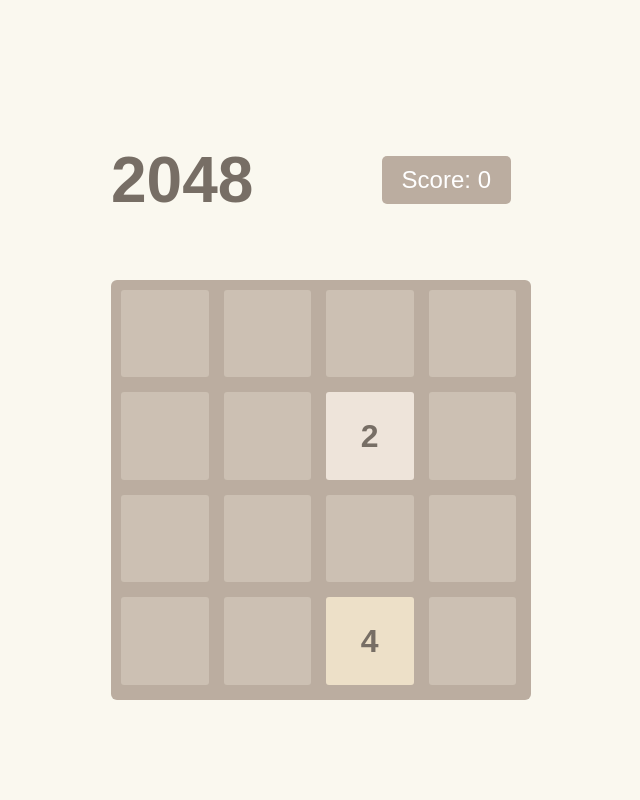
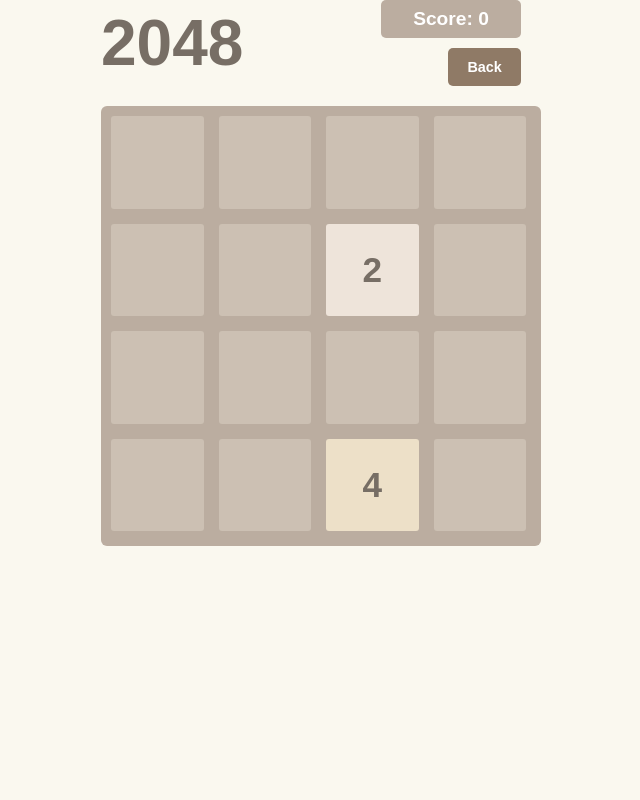
Before and after one commit to harshrajsinhraulji/GameDashboard, a PHP site: page /games/2048/index.html in a window 1280 px wide. Shown: the whole page, without its empty margins (319-959 px from the left). Run offline with PHP 8.4, Linux system fonts and the light colour scheme.

Commit message:
mod: changes in 2048 game

```diff
--- a/games/2048/2048.css
+++ b/games/2048/2048.css
@@ -1,32 +1,53 @@
+/* games/2048/2048.css */
 body {
-    font-family: Arial, sans-serif;
+    font-family: 'Poppins', sans-serif;
     background-color: #faf8ef;
     color: #776e65;
     display: flex;
     justify-content: center;
     align-items: center;
-    height: 100vh;
+    height: 100%;
     margin: 0;
+    -webkit-font-smoothing: antialiased;
 }
-.container { text-align: center; }
+
+.container {
+    text-align: center;
+}
+
 .header {
     display: flex;
     justify-content: space-between;
     align-items: center;
-    width: 400px;
+    width: 420px;
     margin-bottom: 20px;
 }
-h1 { font-size: 4em; }
+
+.header h1 {
+    font-size: 4em;
+    margin: 0;
+}
+
+.header-right {
+    display: flex;
+    flex-direction: column;
+    align-items: flex-end;
+    gap: 10px;
+}
+
 .score-container {
     background-color: #bbada0;
-    padding: 10px 20px;
+    padding: 8px 20px;
     border-radius: 5px;
-    font-size: 1.5em;
+    font-size: 1.2em;
+    font-weight: 600;
     color: white;
+    min-width: 100px;
 }
+
 #game-board {
-    width: 400px;
-    height: 400px;
+    width: 420px;
+    height: 420px;
     background-color: #bbada0;
     border-radius: 6px;
     display: grid;
@@ -36,20 +57,23 @@
     padding: 10px;
     position: relative;
 }
+
 .tile {
-    width: 87.5px;
-    height: 87.5px;
+    width: 92.5px;
+    height: 92.5px;
     border-radius: 3px;
     background-color: #ccc0b3;
     display: flex;
     justify-content: center;
     align-items: center;
-    font-size: 2em;
+    font-size: 2.2em;
     font-weight: bold;
+    color: #776e65;
 }
+
 /* Tile Colors */
-[data-value="2"] { background-color: #eee4da; color: #776e65; }
-[data-value="4"] { background-color: #ede0c8; color: #776e65; }
+[data-value="2"] { background-color: #eee4da; }
+[data-value="4"] { background-color: #ede0c8; }
 [data-value="8"] { background-color: #f2b179; color: #f9f6f2; }
 [data-value="16"] { background-color: #f59563; color: #f9f6f2; }
 [data-value="32"] { background-color: #f67c5f; color: #f9f6f2; }
@@ -59,3 +83,29 @@
 [data-value="512"] { background-color: #edc850; color: #f9f6f2; }
 [data-value="1024"] { background-color: #edc53f; color: #f9f6f2; }
 [data-value="2048"] { background-color: #edc22e; color: #f9f6f2; }
+[data-value="4096"] { background-color: #3c3a32; color: #f9f6f2; }
+
+/* Overlay */
+.overlay {
+    position: absolute;
+    top: 0; left: 0; right: 0; bottom: 0;
+    background-color: rgba(238, 228, 218, 0.73);
+    display: flex; flex-direction: column;
+    justify-content: center; align-items: center;
+    color: #776e65;
+    opacity: 1;
+    transition: opacity 0.3s;
+}
+.overlay.hidden {
+    opacity: 0;
+    pointer-events: none;
+}
+.overlay h2 { font-size: 3em; }
+.overlay p { font-size: 1.5em; margin: 0.5em 0 1em; }
+.game-btn {
+    padding: 0.7rem 1.2rem; font-size: 0.9rem; font-weight: 600;
+    font-family: 'Poppins', sans-serif; cursor: pointer;
+    background: #8f7a66; color: white; border: none;
+    border-radius: 5px; transition: background-color 0.2s;
+}
+.game-btn:hover { background: #776e65; }
--- a/games/2048/2048.js
+++ b/games/2048/2048.js
@@ -1,13 +1,22 @@
+// games/2048/2048.js
 document.addEventListener('DOMContentLoaded', () => {
     const gameBoard = document.getElementById('game-board');
     const scoreDisplay = document.getElementById('score');
+    const finalScoreDisplay = document.getElementById('final-score');
+    const gameOverOverlay = document.getElementById('game-over-overlay');
+    const restartBtn = document.getElementById('restart-btn');
+    const backBtn = document.getElementById('back-btn');
+
     const gridSize = 4;
     let grid = [];
     let score = 0;
+    let isGameOver = false;
 
     function initGame() {
         grid = Array(gridSize).fill(null).map(() => Array(gridSize).fill(0));
         score = 0;
+        isGameOver = false;
+        gameOverOverlay.classList.add('hidden');
         updateScore();
         addRandomTile();
         addRandomTile();
@@ -31,12 +40,10 @@
     }
 
     function addRandomTile() {
-        let emptyTiles = [];
+        const emptyTiles = [];
         for (let r = 0; r < gridSize; r++) {
             for (let c = 0; c < gridSize; c++) {
-                if (grid[r][c] === 0) {
-                    emptyTiles.push({ r, c });
-                }
+                if (grid[r][c] === 0) emptyTiles.push({ r, c });
             }
         }
         if (emptyTiles.length > 0) {
@@ -45,13 +52,8 @@
         }
     }
 
-    function slide(row) {
-        let arr = row.filter(val => val);
-        let missing = gridSize - arr.length;
-        let zeros = Array(missing).fill(0);
-        return arr.concat(zeros);
-    }
-
+    // --- Core Game Logic Functions ---
+    function slide(row) { return row.filter(val => val).concat(Array(gridSize - row.filter(val => val).length).fill(0)); }
     function combine(row) {
         for (let i = 0; i < gridSize - 1; i++) {
             if (row[i] !== 0 && row[i] === row[i + 1]) {
@@ -62,7 +64,6 @@
         }
         return row;
     }
-
     function operate(row) {
         row = slide(row);
         row = combine(row);
@@ -70,83 +71,69 @@
         return row;
     }
 
-    function rotateGrid(grid) {
-        let newGrid = Array(gridSize).fill(null).map(() => Array(gridSize).fill(0));
+    // --- Movement Handlers ---
+    function moveLeft() { grid.forEach((row, i) => grid[i] = operate(row)); }
+    function moveRight() { grid.forEach((row, i) => grid[i] = operate(row.reverse()).reverse()); }
+    function transpose() {
+        const newGrid = Array(gridSize).fill(null).map(() => Array(gridSize).fill(0));
         for (let r = 0; r < gridSize; r++) {
-            for (let c = 0; c < gridSize; c++) {
-                newGrid[c][gridSize - 1 - r] = grid[r][c];
+            for (let c = 0; c < gridSize; c++) { newGrid[c][r] = grid[r][c]; }
         }
+        grid = newGrid;
     }
-        return newGrid;
+    // FIX: Up and Down logic is now correct
+    function moveUp() { transpose(); moveLeft(); transpose(); }
+    function moveDown() { transpose(); moveRight(); transpose(); }
+
+    function handleMove(direction) {
+        if (isGameOver) return;
+        const originalGrid = JSON.stringify(grid);
+        switch (direction) {
+            case 'ArrowUp': moveUp(); break;
+            case 'ArrowDown': moveDown(); break;
+            case 'ArrowLeft': moveLeft(); break;
+            case 'ArrowRight': moveRight(); break;
         }
+        const newGrid = JSON.stringify(grid);
 
-    function move(direction) {
-        let moved = false;
-        let originalGrid = JSON.parse(JSON.stringify(grid));
-
-        if (direction === 'ArrowUp' || direction === 'ArrowDown') {
-            grid = rotateGrid(grid);
-        }
-        if (direction === 'ArrowRight' || direction === 'ArrowDown') {
-            grid.forEach(row => row.reverse());
-        }
-
-        for (let r = 0; r < gridSize; r++) {
-            grid[r] = operate(grid[r]);
-        }
-
-        if (direction === 'ArrowRight' || direction === 'ArrowDown') {
-            grid.forEach(row => row.reverse());
-        }
-        if (direction === 'ArrowUp' || direction === 'ArrowDown') {
-            grid = rotateGrid(grid);
-            grid = rotateGrid(grid);
-            grid = rotateGrid(grid);
-        }
-
-        for (let r = 0; r < gridSize; r++) {
-            for (let c = 0; c < gridSize; c++) {
-                if (originalGrid[r][c] !== grid[r][c]) {
-                    moved = true;
-                    break;
-                }
-            }
-        }
-        return moved;
-    }
-
-    function updateScore() {
-        scoreDisplay.textContent = score;
-    }
-
-    function isGameOver() {
-        for (let r = 0; r < gridSize; r++) {
-            for (let c = 0; c < gridSize; c++) {
-                if (grid[r][c] === 0) return false; // Empty cell
-                if (r < gridSize - 1 && grid[r][c] === grid[r + 1][c]) return false; // Can merge down
-                if (c < gridSize - 1 && grid[r][c] === grid[r][c + 1]) return false; // Can merge right
-            }
-        }
-        return true;
-    }
-
-    document.addEventListener('keydown', (e) => {
-        const directions = ['ArrowUp', 'ArrowDown', 'ArrowLeft', 'ArrowRight'];
-        if (directions.includes(e.key)) {
-            e.preventDefault();
-            if (move(e.key)) {
+        if (originalGrid !== newGrid) {
             addRandomTile();
             drawBoard();
             updateScore();
-                if (isGameOver()) {
-                    setTimeout(() => {
-                        alert(`Game Over! Final Score: ${score}`);
+            checkGameOver();
+        }
+    }
+
+    function updateScore() { scoreDisplay.textContent = score; }
+
+    function checkGameOver() {
+        for (let r = 0; r < gridSize; r++) {
+            for (let c = 0; c < gridSize; c++) {
+                if (grid[r][c] === 0) return; // Found an empty tile
+                if (c < gridSize - 1 && grid[r][c] === grid[r][c + 1]) return; // Found a horizontal match
+                if (r < gridSize - 1 && grid[r][c] === grid[r + 1][c]) return; // Found a vertical match
+            }
+        }
+        isGameOver = true;
+        finalScoreDisplay.textContent = score;
+        gameOverOverlay.classList.remove('hidden');
         if (window.parent && typeof window.parent.handleGameOver === 'function') {
             window.parent.handleGameOver('2048', score);
         }
-                    }, 500);
     }
+
+    // --- Event Listeners ---
+    document.addEventListener('keydown', e => {
+        if (['ArrowUp', 'ArrowDown', 'ArrowLeft', 'ArrowRight'].includes(e.key)) {
+            e.preventDefault(); // Prevent page scrolling
+            handleMove(e.key);
         }
+    });
+
+    restartBtn.addEventListener('click', initGame);
+    backBtn.addEventListener('click', () => {
+        if (window.parent && typeof window.parent.closeGameModal === 'function') {
+            window.parent.closeGameModal();
         }
     });
 
--- a/games/2048/index.html
+++ b/games/2048/index.html
@@ -4,16 +4,23 @@
     <meta charset="UTF-8">
     <meta name="viewport" content="width=device-width, initial-scale=1.0">
     <title>2048</title>
-    <link href="https://fonts.googleapis.com/css2?family=Poppins:wght@300;400;600&display=swap" rel="stylesheet">
     <link rel="stylesheet" href="2048.css">
 </head>
 <body>
     <div class="container">
         <div class="header">
             <h1>2048</h1>
-            <div class="score-container">Score: <span id="score">0</span></div>
+            <div class="header-right">
+                <div class="score-container">Score: <span id="score">0</span></div>
+                <button id="back-btn" class="game-btn">Back</button>
+            </div>
         </div>
         <div id="game-board"></div>
+        <div id="game-over-overlay" class="overlay hidden">
+            <h2>Game Over!</h2>
+            <p>Final Score: <span id="final-score">0</span></p>
+            <button id="restart-btn" class="game-btn">Play Again</button>
+        </div>
     </div>
     <script src="2048.js"></script>
 </body>
```
Lines whose indentation alone changed are shown as unchanged.
